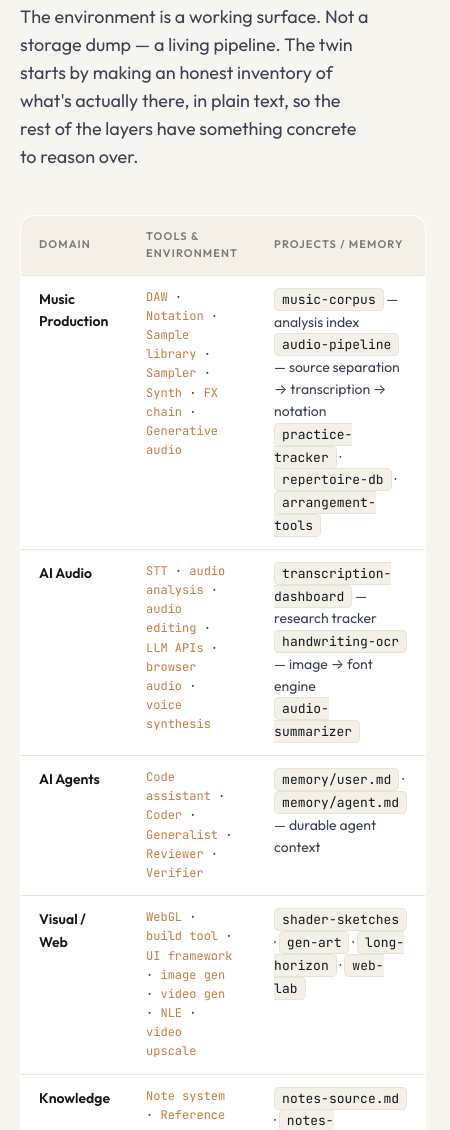
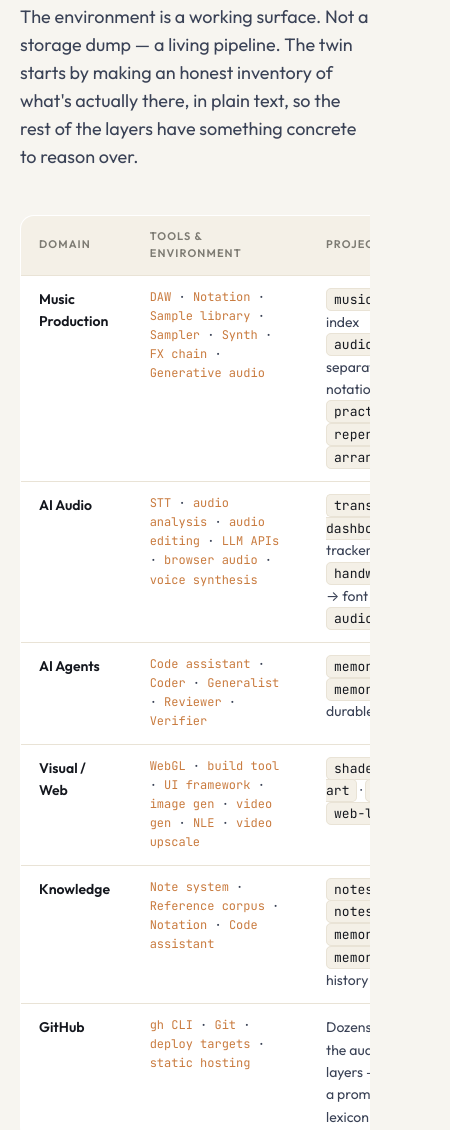
Before and after one commit to kajica2/kai-systems, a website: page twin/index.html in a window 390 px wide. Shown: the part 870-2000 px from the top of the page, 450 px wide, since content can reach past the window. Drawn offline with Linux system fonts and the light colour scheme.

Commit message:
fix: the last three sideways scrolls — hero geometry and the twin's scan table
With the nav fixed, three overflows were left, all found by measuring the
document width against the viewport at 390, 700, 1024 and 1440px:

- The hub's hexagon hangs 100px outside the page box, which is wider than a
  tablet viewport. Below 1100px it is pulled back inside the page rather
  than hidden — the decoration is worth keeping on a tablet.
- The twin and trumpet spokes carry the same hexagon, and neither had the
  rule that hides it below 768px. Both now do.
- The twin's scan table has three columns of tool names and cannot fit a
  phone. It now keeps a legible 520px width and scrolls inside its own
  container, so the page around it stays still.

Every page in the series — hub plus nine spokes — now measures zero
horizontal overflow at all four widths, with no console errors.

```diff
--- a/twin/index.html
+++ b/twin/index.html
@@ -67,6 +67,10 @@
   .end-mark { text-align: center; margin: 88px 0 0; padding-top: 48px; border-top: 1px solid var(--line); }
   .end-mark svg { color: var(--primary); opacity: 0.35; }
   .end-mark p { font-size: 13px; color: var(--ink-faint); margin-top: 14px; letter-spacing: 0.06em; }
+  /* Three columns of tool names do not fit a phone. Let the table keep a
+     legible width and scroll inside its own container. */
+  .table-wrap { overflow-x: auto; }
+  .table-wrap .scan-table { min-width: 520px; }
   .scan-table { width: 100%; border-collapse: collapse; background: var(--surface); border: 1px solid var(--line); border-radius: 14px; overflow: hidden; font-size: 14px; }
   .scan-table th { background: var(--bg-warm); padding: 12px 18px; text-align: left; font-size: 11px; font-weight: 600; color: var(--ink-faint); letter-spacing: 0.1em; text-transform: uppercase; border-bottom: 1px solid var(--line); }
   .scan-table td { padding: 12px 18px; border-bottom: 1px solid var(--line); color: var(--ink-muted); vertical-align: top; }
@@ -81,6 +85,11 @@
     .level { grid-template-columns: 1fr; gap: 8px; }
     .level-num { font-size: 36px; }
     .page { padding: 64px 20px 80px; }
+  }
+  /* The hero hexagon is positioned outside the page box, which pushes the
+     document wider than a phone viewport. Hide it before that happens. */
+  @media (max-width: 768px) {
+    .geom-tr { display: none; }
   }
 </style>
 </head>
@@ -117,6 +126,7 @@
     <h2>What was found.</h2>
     <p class="section-sub">The environment is a working surface. Not a storage dump — a living pipeline. The twin starts by making an honest inventory of what's actually there, in plain text, so the rest of the layers have something concrete to reason over.</p>
 
+    <div class="table-wrap">
     <table class="scan-table">
       <thead>
         <tr>
@@ -187,6 +197,7 @@
         </tr>
       </tbody>
     </table>
+    </div>
 
     <div class="note" style="margin-top: 28px;">
       <strong>The environment is not a backup. It's a pipeline.</strong> The twin doesn't catalog it for its own sake — it catalogs it so the right tool gets routed to the right job without manual retrieval. "I want to transcribe this recording" should route to the transcription pipeline, not require re-discovering which tools are installed.
```
Also changed, not shown: index.html (+5 -0 lines), trumpet/index.html (+5 -0 lines).
